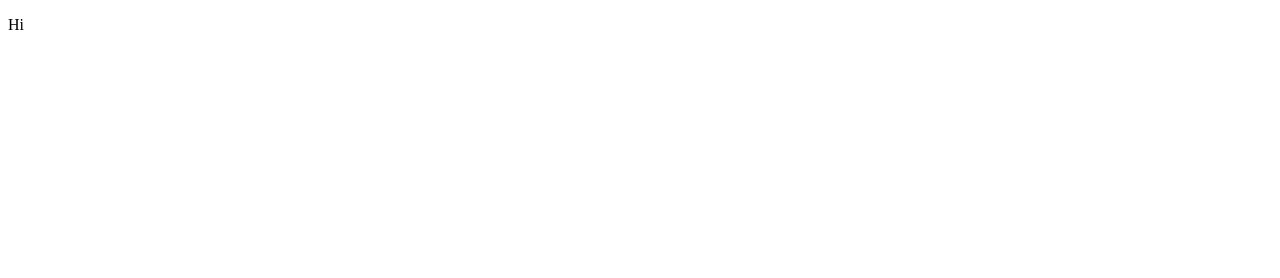
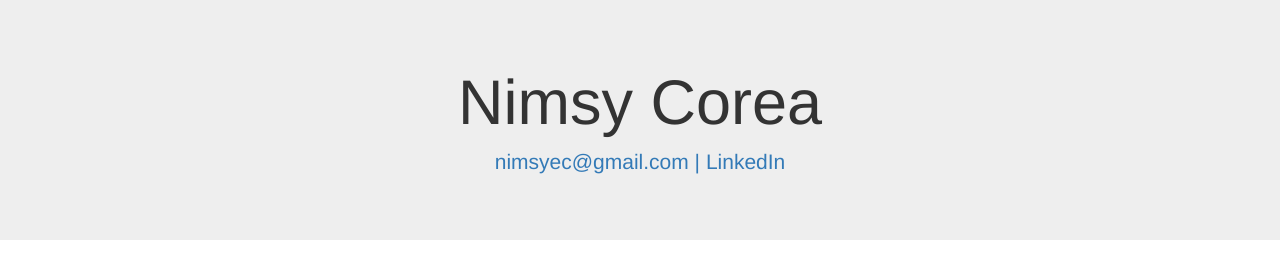
Before and after one commit to nimsyc/nimsyc.github.io, a plain HTML site: page index.html in a window 1280 px wide. Drawn offline with nearby package versions, Linux system fonts and the light colour scheme.

Commit message:
add name, email, linkedin, and favicon

```diff
--- a/index.html
+++ b/index.html
@@ -1,10 +1,17 @@
 <!DOCTYPE html>
 <html>
   <head>
-    <title>My Website</title>
+    <link rel="stylesheet" href="https://maxcdn.bootstrapcdn.com/bootstrap/3.4.1/css/bootstrap.min.css">
+    <title>nimsyec</title>
+    <link href="nc.ico" rel="icon" type="image/x-icon" />
+
   </head>
-
   <body>
-    <p>Hi</p>
+    <div class="jumbotron text-center">
+      <h1>Nimsy Corea</h1>
+      <p>
+        <a href="mailto:nimsyec@gmail.com" target="_blank">nimsyec@gmail.com |</a>
+        <a href="https://www.linkedin.com/in/nimsy-corea/">LinkedIn</a></p>
+    </div>
   </body>
 </html>
```
Also changed, not shown: nc.ico (added).
